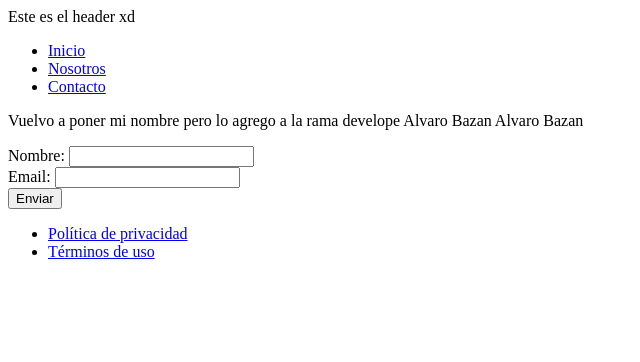
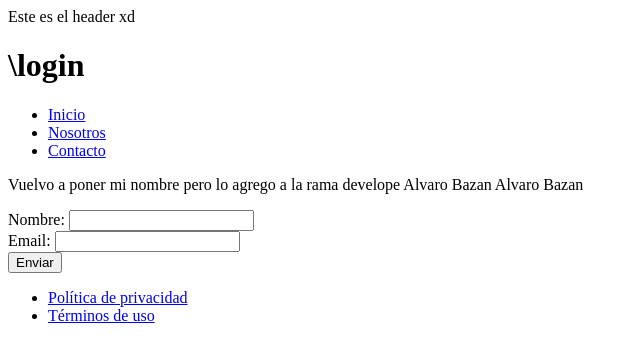
Before and after one commit to Mexazon/Mexaz-n, a website: page index.html in a window 1280 px wide. Shown: the whole page, without its empty margins (0-640 px from the left). Drawn offline with Linux system fonts and the light colour scheme.

Commit message:
feat  agregue un login

```diff
--- a/index.html
+++ b/index.html
@@ -9,6 +9,7 @@
 
     <header>
         Este es el header xd
+        <h1>\login</h1>
     </header>
 
 
```
